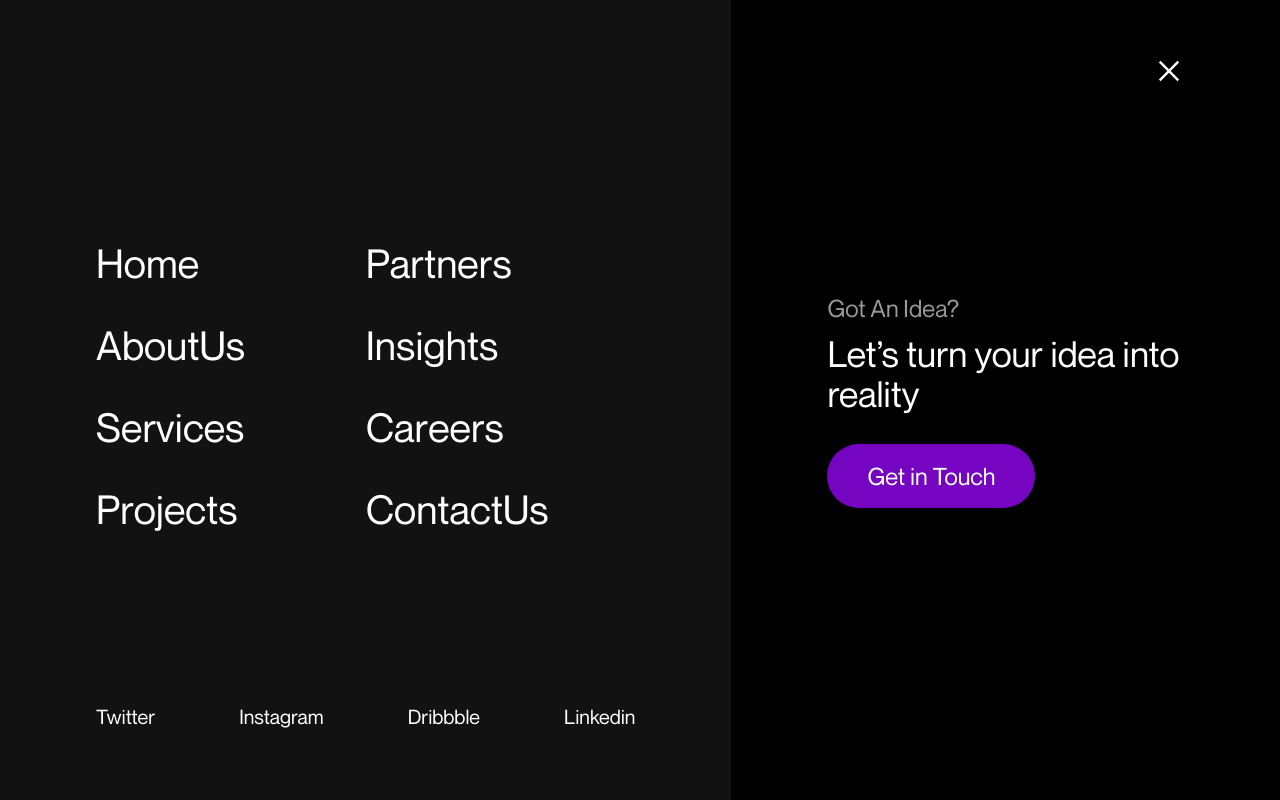
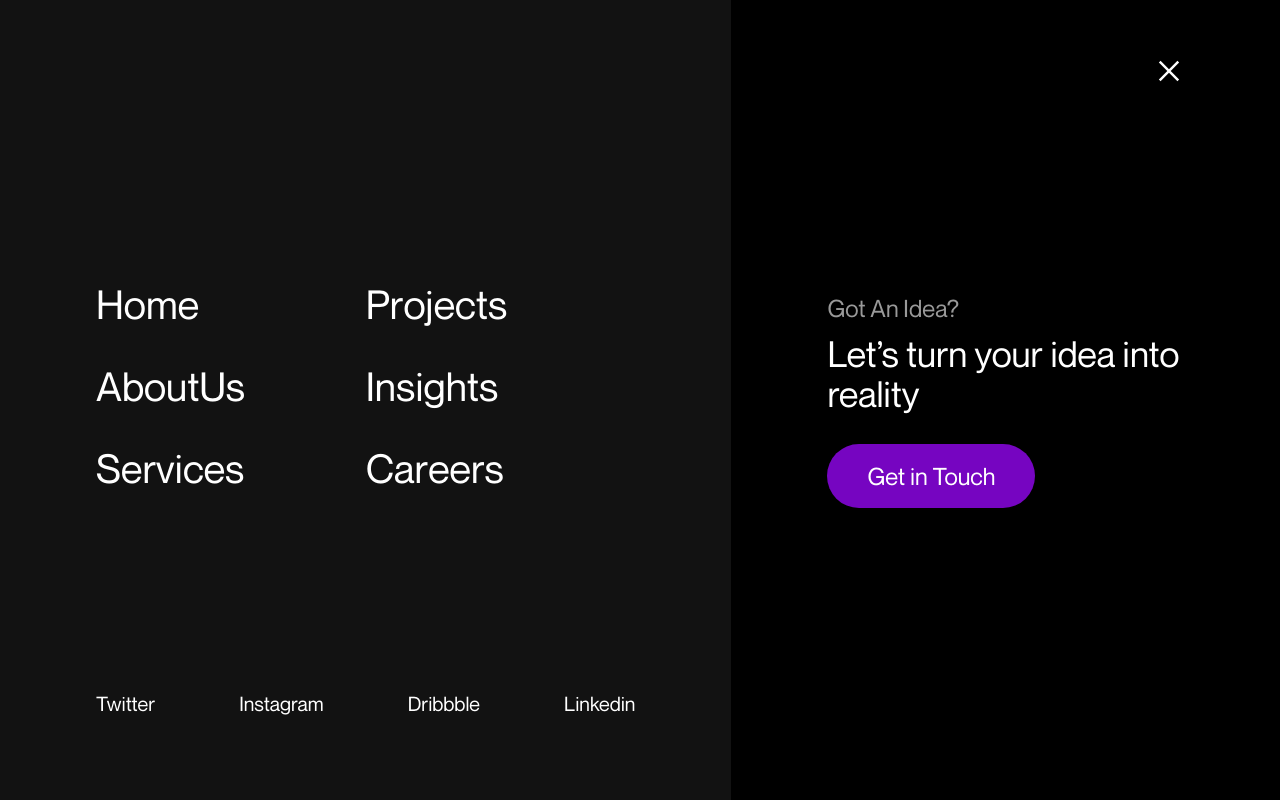
Before and after one commit to procube-cx/procube, a React (Create React App) app: page / in a window 1280 px wide. Both pictures are taken after a click on the element 1169 px from the left and 71 px from the top of the page. Shown: the top 800 px of the page. Built offline with nearby package versions, Linux system fonts and the light colour scheme.

Commit message:
content changed

```diff
--- a/src/component/hero/Footer.js
+++ b/src/component/hero/Footer.js
@@ -87,7 +87,7 @@ const Footer = () => {
                 <div className='button-hover bg-[#7605C1] px-12 md:px-16 py-3 md:py-4 text-base md:text-4xl rounded-full cursor-pointer'>Get Started</div>
             </div>
             <div className='flex flex-col md:flex-row mb-10  md:mb-20'>
-                <div className=' border px-5 py-10 md:px-7 md:py-16 rounded-full h-auto md:h-44 w-16 md:w-auto my-8 md:my-0 mr-16 md:mr-10 cursor-pointer' onClick={() => window.scrollTo({top:0,behavior:'smooth'})}>
+                <div className='hidden md:flex border px-5 py-10 md:px-7 md:py-16 rounded-full h-auto md:h-44 w-16 md:w-auto my-8 md:my-0 mr-16 md:mr-10 cursor-pointer' onClick={() => window.scrollTo({top:0,behavior:'smooth'})}>
                     <img src={arrow} alt='arrow' className='w-6 md:w-8  ' />
                 </div>
                 <div className='flex-1 my-auto'>
@@ -104,15 +104,16 @@ const Footer = () => {
                         <div className='font-normal text-sm md:text-xl'>© 2023  All Right Reserved | Powered by procube.cx</div>
                     </div>
                 </div>
-                <div className='flex-1 flex justify-between font-normal py-8 md:py-0'>
-                    <div className='flex flex-col col-span-1 gap-8'>
-                        {/* {data.option1.map((item, index) => {
+                <div className='flex-1 flex gap-14 md:gap-24 md:justify-end font-normal py-8 md:py-0'>
+                    {/* <div className='flex flex-col col-span-1 gap-8'>
+                        {data.option1.map((item, index) => {
                             return (
                                 <a key={index} href={item.links} className='text-sm md:text-xl hover:opacity-40'>{item.title}</a>
                             )
                         }
-                        )} */}
-                    </div>
+                        )}
+                    </div> */}
+
                     <div className='flex flex-col col-span-1 gap-8'>
                         {data.option2.map((item, index) => {
                             return (
--- a/src/component/hero/Landing1.js
+++ b/src/component/hero/Landing1.js
@@ -5,7 +5,7 @@ import { set1, set2, set3, set4, set5 } from '../../assets/images/Tech Logo/Logo
 
 const Landing1 = () => {
   const textRef = useRef(null);
-  const [index, setIndex] = useState(0);
+  const [index, setIndex] = useState(4);
 
   useEffect(() => {
     const tl = gsap.timeline();
@@ -32,9 +32,9 @@ const Landing1 = () => {
   useEffect(() => {
     const interval = setInterval(() => {
       setIndex((prevIndex) => {
-        let newIndex = prevIndex + 1;
-        if (newIndex > 4) {
-          newIndex = 0;
+        let newIndex = prevIndex - 1;
+        if (newIndex < 0) {
+          newIndex = 4;
         }
         return newIndex;
       });
@@ -71,7 +71,7 @@ const Landing1 = () => {
           </div>
           <div className=' mr-auto relative'>
             <div className='h-16 lg:h-20 w-16 lg:w-20 bg-white opacity-[93%] rounded-2xl relative p-3 overflow-hidden'>
-              <div className='flex flex-row gap-5' style={{ transform: `translateX(-${index * (window.innerWidth < 750 ? 60 : 75)}px)`, transition: 'transform 0.3s ease' }}>
+              <div className='flex flex-row gap-5' style={{ transform: `translateX(-${index * (window.innerWidth < 750 ? 60 : 76)}px)`, transition: 'transform 0.3s ease' }}>
                 {set2.map((tag, index) => (
                   <img src={tag} key={index} className='aspect-square min-w-10 md:min-w-14' />
                 ))}
@@ -80,7 +80,7 @@ const Landing1 = () => {
           </div>
           <div className=' mr-auto relative'>
             <div className='h-16 lg:h-20 w-16 lg:w-20 bg-white opacity-[93%] rounded-2xl relative p-3 overflow-hidden'>
-              <div className='flex flex-row gap-5' style={{ transform: `translateX(-${index * (window.innerWidth < 750 ? 60 : 75)}px)`, transition: 'transform 0.3s ease' }}>
+              <div className='flex flex-row gap-5' style={{ transform: `translateX(-${index * (window.innerWidth < 750 ? 60 : 76)}px)`, transition: 'transform 0.3s ease' }}>
                 {set3.map((tag, index) => (
                   <img src={tag} key={index} className='aspect-square min-w-10 md:min-w-14' />
                 ))}
@@ -89,7 +89,7 @@ const Landing1 = () => {
           </div>
           <div className=' mr-auto relative'>
             <div className='h-16 lg:h-20 w-16 lg:w-20 bg-white opacity-[93%] rounded-2xl relative p-3 overflow-hidden'>
-              <div className='flex flex-row gap-5' style={{ transform: `translateX(-${index * (window.innerWidth < 750 ? 60 : 75)}px)`, transition: 'transform 0.3s ease' }}>
+              <div className='flex flex-row gap-5' style={{ transform: `translateX(-${index * (window.innerWidth < 750 ? 60 : 76)}px)`, transition: 'transform 0.3s ease' }}>
                 {set4.map((tag, index) => (
                   <img src={tag} key={index} className='aspect-square min-w-10 md:min-w-14' />
                 ))}
@@ -98,7 +98,7 @@ const Landing1 = () => {
           </div>
           <div className=' mr-auto relative hidden md:flex'>
             <div className='h-16 lg:h-20 w-16 lg:w-20 bg-white opacity-[93%] rounded-2xl relative p-3 overflow-hidden'>
-              <div className='flex flex-row gap-5' style={{ transform: `translateX(-${index * (window.innerWidth < 750 ? 60 : 75)}px)`, transition: 'transform 0.3s ease' }}>
+              <div className='flex flex-row gap-5' style={{ transform: `translateX(-${index * (window.innerWidth < 750 ? 60 : 76)}px)`, transition: 'transform 0.3s ease' }}>
                 {set5.map((tag, index) => (
                   <img src={tag} key={index} className='aspect-square min-w-10 md:min-w-14' />
                 ))}
--- a/src/component/hero/Navbar.js
+++ b/src/component/hero/Navbar.js
@@ -45,12 +45,17 @@ const data = {
         {
             title: 'Projects',
             links: 'projects'
-        }
+        },
+        // {
+        //     title: 'Partners',
+        //     links: 'partners'
+        // }
     ],
     option3: [
+
         {
-            title: 'Partners',
-            links: 'partners'
+            title: 'Projects',
+            links: 'projects'
         },
         {
             title: 'Insights',
@@ -60,10 +65,10 @@ const data = {
             title: 'Careers',
             links: 'careers'
         },
-        {
-            title: 'Contact Us',
-            links: 'contact'
-        }
+        // {
+        //     title: 'Contact Us',
+        //     links: 'contact'
+        // }
     ],
     option4: [
         {
@@ -163,7 +168,7 @@ const Navbar = () => {
                         initial={isMobile ? isMenuOpen ? { opacity: 1, y: 0 } : { opacity: 1, y: "-100vh" } : isMenuOpen ? { opacity: 1, y: -100 } : { opacity: 1, y: "-150vh" }}
                         animate={isMobile ? isMenuOpen ? { opacity: 1, y: 0 } : { opacity: 1, y: "-150vh" } : isMenuOpen ? { opacity: 1, y: 0 } : { opacity: 1, y: "-150vh" }}
                         transition={isMobile ? isMenuOpen ? { duration: 1, delay: 0 } : { duration: 0.5 } : isMenuOpen ? { duration: 1, delay: 0 } : { duration: 0.5, delay: 0 }}
-                        className='col-span-7 md:col-span-4 h-[67vh] md:h-screen flex flex-col justify-around bg-[#121212] px-6 md:px-24'>
+                        className='col-span-7 md:col-span-4 h-[63vh] md:h-screen flex flex-col justify-around bg-[#121212] px-6 md:px-24'>
                         <div className='hidden md:block'></div>
                         <div className=' grid grid-cols-2 md:grid-cols-2 font-normal py-8 gap-y-10 items-center'>
                             {/* <div className='flex flex-col col-span-2 gap-5 md:gap-8'>
--- a/src/component/hero/Navbar2.js
+++ b/src/component/hero/Navbar2.js
@@ -41,15 +41,16 @@ const data = {
             title: 'Services',
             links: 'services'
         },
+        // {
+        //     title: 'Partners',
+        //     links: 'partners'
+        // }
+    ],
+    option3: [
+
         {
             title: 'Projects',
             links: 'projects'
-        }
-    ],
-    option3: [
-        {
-            title: 'Partners',
-            links: 'partners'
         },
         {
             title: 'Insights',
@@ -59,10 +60,10 @@ const data = {
             title: 'Careers',
             links: 'careers'
         },
-        {
-            title: 'Contact Us',
-            links: 'contact'
-        }
+        // {
+        //     title: 'Contact Us',
+        //     links: 'contact'
+        // }
     ],
     option4: [
         {
@@ -183,7 +184,7 @@ const Navbar = () => {
                         initial={isMobile ? isMenuOpen ? { opacity: 1, y: 0 } : { opacity: 1, y: "-100vh" } : isMenuOpen ? { opacity: 1, y: -100 } : { opacity: 1, y: "-150vh" }}
                         animate={isMobile ? isMenuOpen ? { opacity: 1, y: 0 } : { opacity: 1, y: "-150vh" } : isMenuOpen ? { opacity: 1, y: 0 } : { opacity: 1, y: "-150vh" }}
                         transition={isMobile ? isMenuOpen ? { duration: 1, delay: 0 } : { duration: 0.5 } : isMenuOpen ? { duration: 1, delay: 0 } : { duration: 0.5, delay: 0 }}
-                        className='col-span-7 md:col-span-4 h-[67vh] md:h-screen flex flex-col justify-around bg-[#121212] px-6 md:px-24'>
+                        className='col-span-7 md:col-span-4 h-[63vh] md:h-screen flex flex-col justify-around bg-[#121212] px-6 md:px-24'>
                         <div className='hidden md:block'></div>
                         <div className=' grid grid-cols-2 md:grid-cols-2 font-normal py-8 gap-y-10 items-center'>
                             {/* <div className='flex flex-col col-span-2 gap-5 md:gap-8'>
```
